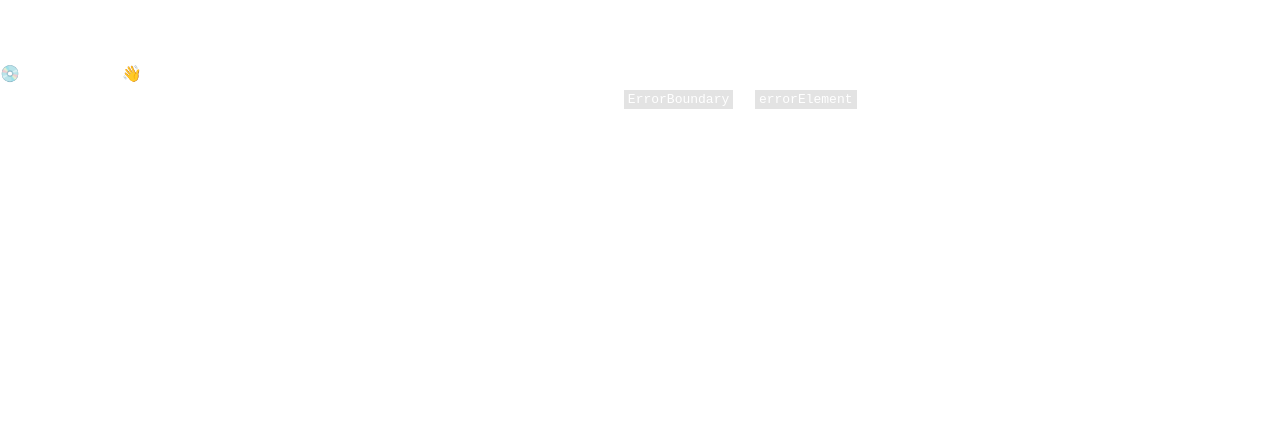
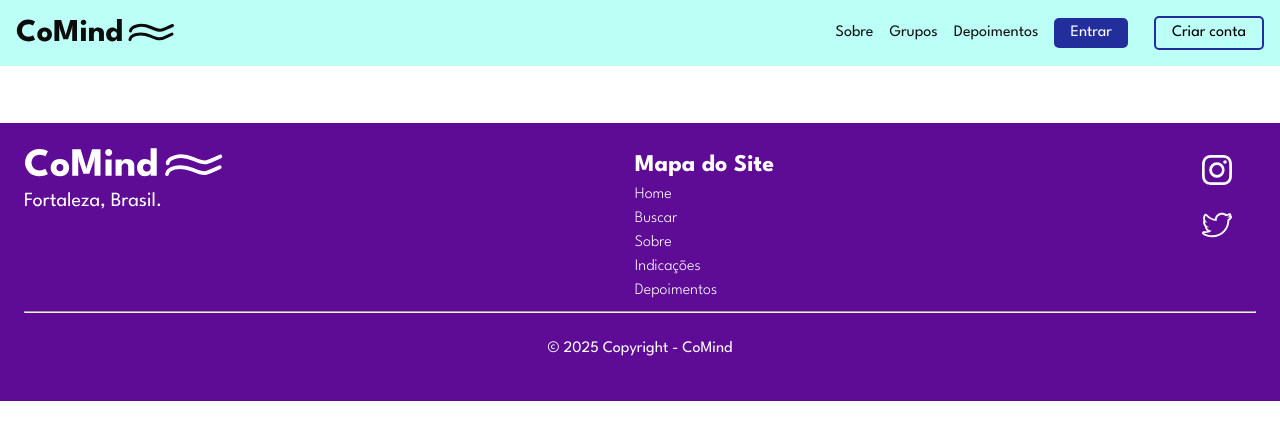
Before and after one commit to ingrydf12/coMind-Front, a React (Vite) app: page /agenda in a window 1280 px wide. Before the commit this address had no page. Shown: the top 440 px of the page. Built offline with nearby package versions, Linux system fonts and the light colour scheme.

Commit message:
add: agenda files

```diff
--- /dev/null
+++ b/src/pages/Agenda/Agenda.jsx
@@ -0,0 +1,11 @@
+import './Agenda.css';
+
+const Agenda = () => {
+    return(
+        <div>
+            <h1>Testando...</h1>
+        </div>
+    )
+}
+
+export default Agenda;
--- a/src/routes/routes.jsx
+++ b/src/routes/routes.jsx
@@ -13,6 +13,7 @@ import FormMedic from "../pages/Forms/FormMedic";
 import FormPacient from "../pages/Forms/FormPacient";
 import Empty from "../pages/Empty/Empty";
 import ProfileRoute from "../routes/profileRouter";
+import Agenda from "../pages/Agenda/Agenda";
 
 export const router = createBrowserRouter([
   {
@@ -80,6 +81,14 @@ export const router = createBrowserRouter([
         ),
       },
       {
+        path: "/agenda",
+        element: (
+
+            <Agenda />
+
+        ),
+      },
+      {
         path: "/empty",
         element: (
           <RedirectRoute>
```
Also changed, not shown: src/pages/Agenda/Agenda.css (added), 1 other file (tests, documents, lock files or other folders).
